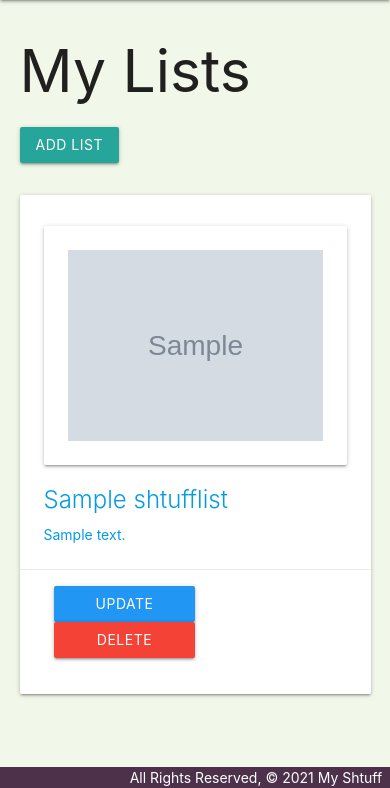
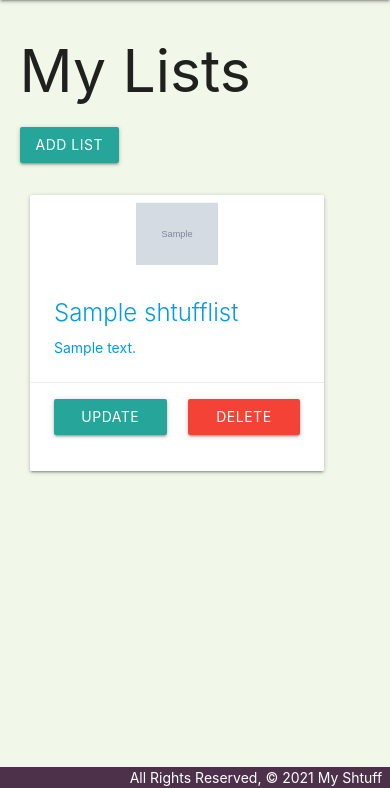
Before and after one commit to turtlepower93/MyShtuff, a Django app: page /shtuff_lists/ in a window 390 px wide. Shown: the part 56-844 px from the top of the page. Run offline with Django 3.2, Linux system fonts and the light colour scheme; a user stored in the database is signed in; tables that the repository leaves empty hold one stand-in row (values such as "Sample post"); grey boxes marked "Sample" are stand-in pictures.

Commit message:
list-css

```diff
--- a/main_app/static/css/style.css
+++ b/main_app/static/css/style.css
@@ -70,14 +70,15 @@ img {
 .cards-container {
   column-break-inside: avoid;
 }
+
 .cards-container .card {
   display: inline-block;
   overflow: visible;
 }
 @media only screen and (max-width: 600px) {
   .cards-container {
-    -webkit-column-count: 1;
-    -moz-column-count: 1;
+    -webkit-column-count: 3;
+    -moz-column-count: 3;
     column-count: 1;
   }
 }
--- a/main_app/templates/base.html
+++ b/main_app/templates/base.html
@@ -9,7 +9,7 @@
     <link rel="stylesheet" href="https://cdnjs.cloudflare.com/ajax/libs/materialize/1.0.0/css/materialize.min.css">
     <link href="https://fonts.googleapis.com/icon?family=Material+Icons" rel="stylesheet">
     <link rel="stylesheet" type="text/css" href="{% static 'css/style.css' %}">
-    <link rel="stylesheet/scss" type="text/css" href="{% static 'css/style.scss' %}">
+    <!-- <link rel="stylesheet/scss" type="text/css" href="{% static 'css/style.scss' %}"> -->
     <script src="https://cdnjs.cloudflare.com/ajax/libs/materialize/1.0.0/js/materialize.min.js"></script>
     <script src="{% static 'javascript/script.js' %}"></script>
 </head>
--- a/main_app/templates/main_app/shtufflist_list.html
+++ b/main_app/templates/main_app/shtufflist_list.html
@@ -2,28 +2,42 @@
 {% block content %}
 <h1>My Lists</h1>
 <class class="btn"><a class="white-text" href="{% url 'shtuff_list_create' %}">Add List</a></class>
+
+<div class="row">
+    <div class="col s12 cards-container">
         {% for list in shtufflist_list %}
         <a href="{% url 'shtuff_list_detail' list.id %}">
             <div class="card">
+                <div class="card-image">
+                    <img class="shtuff-image" src="{{ list.image }}" alt="No Image!">
+                </div>
                 <div class="card-content">
-            <img class="responsive-img card-panel" src="{{ list.image }}" alt="No Image!">
                     <span class="card-title">{{ list.name }}</span>
                         <p>{{ list.description }}</p>
+        </a>
                 </div>
-    </a>
                 <div class="card-action">
                     <div class="row">
-                    <div class="col s12 m12 l6">
+                        <div class="col s6 m6 l6">
                             <a class="white-text center" href="{% url 'shtuff_list_update' list.id %}">
-                            <button class="btn blue shtuff-list_btn ">UPDATE</button>
+                                <button class="btn ight-green darken-4 list_btn ">UPDATE</button>
                             </a>
                         </div>
-                    <div class="col s12 m12 l6">
+                        <div class="col s6 m6 l6">
                             <a class="white-text center" href="{% url 'shtuff_list_delete' list.id %}">
-                            <button class="btn red shtuff-list_btn">DELETE</button>
+                                <button class="btn red list_btn">DELETE</button>
                             </a>
                         </div>
                     </div>
                 </div>
+            </div>
         {% endfor %}
+    </div>
+</div>
+
+
+
+
+
+
 {% endblock %}
```
Lines whose indentation alone changed are shown as unchanged.
